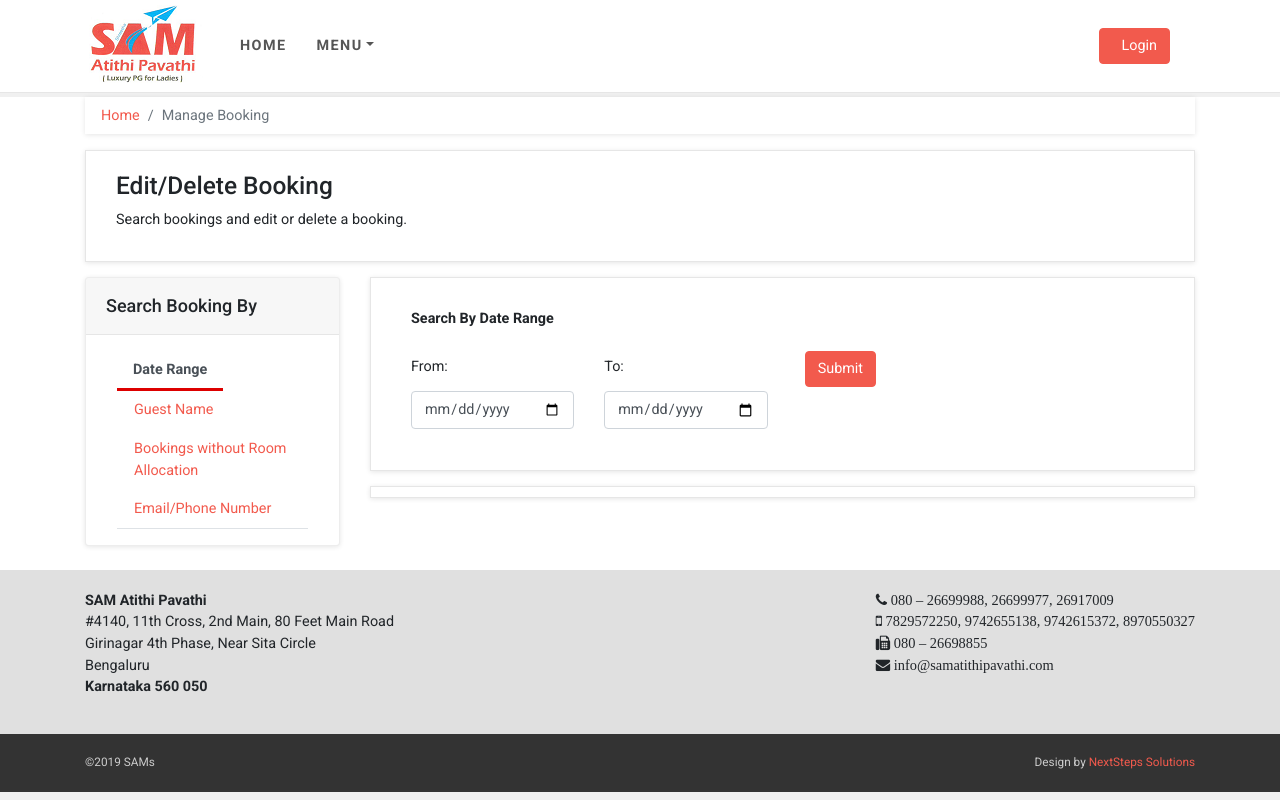
After one commit to ShekharTayade/managepg, a Django app: page /manage_booking/ in a window 1280 px wide. The commit adds this page. Run offline with Django 3.2, Linux system fonts and the light colour scheme; some libraries are stand-ins or nearby versions.

Commit message:
Upd 11Feb

```diff
--- a/guesthouse/static/css/style.default.css
+++ b/guesthouse/static/css/style.default.css
@@ -1410,8 +1410,7 @@ STYLE SWITCHER FOR DEMO
 
 .btn-primary:hover {
   color: #fff;
-  background-color: #3eaa94;
-  border-color: #3aa18c;
+  background-color: #000;
 }
 
 .btn-primary:focus, .btn-primary.focus {
--- /dev/null
+++ b/guesthouse/templates/guesthouse/manage_booking.html
@@ -0,0 +1,105 @@
+{% extends 'guesthouse/guesthouse_base.html' %}
+{% load static %}
+{% load widget_tweaks %}
+	<!-- Only Override the site content block -->
+	{% block sitecontent %}
+
+    <div id="all">
+		<div id="content">
+			<div class="container">
+				<div class = "row">
+					<div class="col-lg-12">
+						<!-- breadcrumb-->
+						<nav aria-label="breadcrumb">
+							<ol class="breadcrumb">
+								<li class="breadcrumb-item"><a href="{% url 'index' %}">Home</a></li>
+								<li aria-current="page" class="breadcrumb-item active">Manage Booking</li>
+							</ol>
+						</nav>
+					</div>
+				</div>
+				<div class = "row">
+					<div class = "col-sm-12">
+						<div class="box">
+							<h3>Edit/Delete Booking</h3>
+							<p>Search bookings and edit or delete a booking.</p>
+						</div>
+					</div>
+					<div class="col-lg-3">
+						<!--
+						*** MENUS ***
+						_________________________________________________________
+						-->
+						<div id = "tab_navigation" class="collapse show navbar-collapse">
+							<div class="card sidebar-menu mb-4">
+								<div class="card-header">
+									<h3 class="h4 card-title">Search Booking By</h3>
+								</div>
+								<div class="card-body">
+
+									<div class="container">
+										<ul class="nav nav-tabs" id="myTab" role="tablist">
+											<li class="nav-item">
+												<a class="nav-link active" data-toggle="tab" href="#date_search" role="tab" aria-controls="Name, Address & Contact">Date Range</a>
+											</li>
+											<li class="nav-item">
+												<a class="nav-link" data-toggle="tab" href="#name_search" role="tab" aria-controls="Personal Details">Guest Name</a>
+											</li>
+											<li class="nav-item">
+												<a class="nav-link" data-toggle="tab" href="#allocation_search" role="tab" aria-controls="Medical Details">Bookings without Room Allocation</a>
+											</li>
+											<li class="nav-item">
+												<a class="nav-link" data-toggle="tab" href="#email_phone_search" role="tab" aria-controls="Parents/Guardians">Email/Phone Number</a>
+											</li>
+										</ul>
+									</div>
+								</div>
+							</div>
+						</div>
+					</div>
+					<!-- End col-3 -->
+					<div class = "col-lg-9">
+						<div class="box info-bar">
+							<div class="tab-content">
+								<div class="tab-pane fade show active" id="date_search" role="tabpanel">
+									<div class="col-md-12">
+										{% include 'guesthouse/manage_booking_by_date.html' %}
+									</div>
+								</div>
+								<div class="tab-pane fade show " id="name_search" role="tabpanel">
+									<div class="col-md-12">
+										{% include 'guesthouse/manage_booking_by_name.html' %}
+									</div>
+								</div>
+								<div class="tab-pane fade show " id="allocation_search" role="tabpanel">
+									<div class="col-md-12">
+										{% include 'guesthouse/manage_booking_by_allocation.html' %}
+									</div>
+								</div>
+								<div class="tab-pane fade show " id="email_phone_search" role="tabpanel">
+									<div class="col-md-12">
+										{% include 'guesthouse/manage_booking_by_email_phone.html' %}
+									</div>
+								</div>
+							</div>
+							<!-- end tab-->
+						</div>
+						<div class="box info-bar">
+							<div id = "booking_table">
+
+							</div>
+						</div>
+					</div>
+					<!-- END`: Col-9 -->
+				</div>
+			</div>
+        </div>
+    </div>
+
+
+	{% endblock sitecontent %}
+
+
+	{% block jscripts %}
+
+	{% endblock jscripts %}
--- /dev/null
+++ b/guesthouse/templates/guesthouse/manage_booking_by_allocation.html
@@ -0,0 +1,23 @@
+							<p><strong> Search Bookings without Room Allocation By Date Range</strong> </p>
+							<div class = "row">
+								<div class = "col-sm-5 col-lg-3">
+									<div class="form-group">
+										<label>From:</label>
+										<input name = "alloc_fromdate" id = "alloc_fromdate"
+											class = "form-control" type="date" />
+									</div>
+								</div>
+								<div class = "col-sm-5 col-lg-3">
+									<div class="form-group">
+										<label>To:</label>
+										<input name = "alloc_todate" id = "alloc_todate"
+											class = "form-control" type="date" />
+									</div>
+								</div>
+								<div class = "col-sm-2 col-lg-2">
+									<div class="form-group">
+										<label>&nbsp;</label>
+										<input type="submit" class = "btn btn-primary">
+									</div>
+								</div>
+							</div>
--- /dev/null
+++ b/guesthouse/templates/guesthouse/manage_booking_by_date.html
@@ -0,0 +1,23 @@
+							<p><strong> Search By Date Range</strong> </p>
+							<div class = "row">
+								<div class = "col-sm-5 col-lg-3">
+									<div class="form-group">
+										<label>From:</label>
+										<input name = "fromdate" id = "fromdate"
+											class = "form-control" type="date" />
+									</div>
+								</div>
+								<div class = "col-sm-5 col-lg-3">
+									<div class="form-group">
+										<label>To:</label>
+										<input name = "todate" id = "todate"
+											class = "form-control" type="date" />
+									</div>
+								</div>
+								<div class = "col-sm-2 col-lg-2">
+									<div class="form-group">
+										<label>&nbsp;</label>
+										<input type="submit" class = "btn btn-primary">
+									</div>
+								</div>
+							</div>
--- /dev/null
+++ b/guesthouse/templates/guesthouse/manage_booking_by_email_phone.html
@@ -0,0 +1,25 @@
+									<p> <strong>Search By Email / Phone Number</strong> </p>
+									<div class = "row">
+										<div class = "col-sm-5 col-lg-4">
+											<div class="form-group">
+												<label>Email:</label>
+												<input name = "email" id = "email"
+													class = "form-control" type="email" />
+											</div>
+										</div>
+										<div class = "col-sm-5 col-lg-4">
+											<div class="form-group">
+												<label>Phone:</label>
+												<input name = "phone" id = "phone"
+													class = "form-control" type="text" />
+											</div>
+										</div>
+
+										<div class = "col-sm-2 col-lg-2">
+											<div class="form-group">
+												<label>&nbsp;</label>
+												<input type="submit" class = "btn btn-primary">
+											</div>
+										</div>
+
+									</div>
--- /dev/null
+++ b/guesthouse/templates/guesthouse/manage_booking_by_name.html
@@ -0,0 +1,32 @@
+									<p> <strong>Search By Name</strong> </p>
+									<div class = "row">
+										<div class = "col-sm-4 col-lg-3">
+											<div class="form-group">
+												<label>First:</label>
+												<input name = "firstname" id = "firstname"
+													class = "form-control" type="text" />
+											</div>
+										</div>
+										<div class = "col-sm-4 col-lg-3">
+											<div class="form-group">
+												<label>Middle:</label>
+												<input name = "middlename" id = "middlename"
+													class = "form-control" type="text" />
+											</div>
+										</div>
+										<div class = "col-sm-3 col-lg-3">
+											<div class="form-group">
+												<label>Last:</label>
+												<input name = "lastname" id = "lastname"
+													class = "form-control" type="text" />
+											</div>
+										</div>
+
+										<div class = "col-sm-2 col-lg-2">
+											<div class="form-group">
+												<label>&nbsp;</label>
+												<input type="submit" class = "btn btn-primary">
+											</div>
+										</div>
+
+									</div>
--- a/guesthouse/templates/guesthouse/topbar.html
+++ b/guesthouse/templates/guesthouse/topbar.html
@@ -75,9 +75,8 @@
 										<div class="col-md-6 col-lg-3">
 											<h5>Bookings</h5>
 											<ul class="list-unstyled mb-3">
-											  <li class="nav-item"><a href="{% url 'booking' %}" class="nav-link">New Booking</a></li>
-											  <li class="nav-item"><a href="booking.html" class="nav-link">Edit Existing Booking</a></li>
-											  <li class="nav-item"><a href="booking.html" class="nav-link">Delete a Booking</a></li>
+											  <li class="nav-item"><a href="{% url 'new_booking' %}" class="nav-link">New Booking</a></li>
+											  <li class="nav-item"><a href="{% url 'manage_booking' %}" class="nav-link">Edit/Delete Existing Booking</a></li>
 											</ul>
 										</div>
 										<div class="col-md-6 col-lg-3">
--- a/guesthouse/urls.py
+++ b/guesthouse/urls.py
@@ -30,8 +30,11 @@ urlpatterns =[
 	   auth_views.PasswordResetCompleteView.as_view(template_name='password_reset_complete.html'),
 	   name='password_reset_complete'),
 
-	url(r'^booking/$', views.booking_form_new, name='booking'),
+	url(r'^new_booking/$', views.new_booking, name='new_booking'),
 	url(r'^ajax/get_addr_pin_city_state/$', views.get_addr_pin_city_state, name='get_addr_pin_city_state'),
+
+	url(r'^manage_booking/$', views.manage_booking, name='manage_booking'),
+
 ]
 
 if settings.DEBUG:
--- a/guesthouse/views/booking_views.py
+++ b/guesthouse/views/booking_views.py
@@ -7,6 +7,8 @@ from django.conf import settings
 
 from datetime import datetime
 import datetime
+
+import datetime
 import json
 
 from .views import *
@@ -15,9 +17,9 @@ from guesthouse.models import Guesthouse, Booking, Guest, Room_allocation
 from guesthouse.models import Generate_number_by_month, Bed, Room, Floor, Block
 
 today = datetime.date.today()
-def booking_form_new(request):
+def new_booking(request):
 
-
+	validation_msg = []
 	if request.method == 'POST':
 
 		#booking = Booking.objects.get(booking_number = form.booking_number)
@@ -126,7 +128,6 @@ def booking_form_new(request):
 	rooms = room_availability['rooms']
 	beds = room_availability['beds']
 
-	validation_msg = []
 	if beds is None:
 		validation_msg.append['There is no availability currently!!']
 
@@ -209,6 +210,26 @@ def applyBookingValidations(guest_form, booking_form, room_allocation_form):
 
 	result = True
 	msg = []
+
+
+	if guest_form:
+		validation = validate_address(guest_form.data['guest-current_pin_code'],
+				guest_form.data['guest-current_city'],
+				guest_form.data['guest-current_state'],
+				guest_form.data['guest-current_country'])
+		if not validation['valid']:
+			msg.append( validation['msg'])
+			result = False
+
+	if booking_form:
+		if booking_form.data['booking-check_in_date'] is not None and  booking_form.data['booking-check_out_date'] is not None :
+			check_in = datetime.datetime.strptime( booking_form.data['booking-check_in_date'], '%Y-%m-%d' )
+			check_out = datetime.datetime.strptime( booking_form.data['booking-check_out_date'], '%Y-%m-%d')
+			if check_out <= check_in:
+				msg.append("Room Allocation -> Check-out should be later than check-in")
+				result = False
+
+
 	return {'result':result, 'msg':msg}
 
 def get_availablity(request, from_date):
@@ -236,3 +257,7 @@ def get_availablity(request, from_date):
 	blocks = Block.objects.filter(block_id__in = blocks_arr)
 
 	return { 'beds':beds, 'rooms':rooms, 'floors':floors, 'blocks':blocks }
+
+def manage_booking(request):
+
+	return render(request, 'guesthouse/manage_booking.html', {} )
```
Also changed, not shown: guesthouse/models.py (+10 -4 lines), guesthouse/templates/guesthouse/guest_name_address_contact.html (+4 -4 lines), guesthouse/templates/guesthouse/new_booking.html (+27 -3 lines), guesthouse/views/views.py (+9 -13 lines), media/uploads/2019/02/11/Amogh_Pic_passportSize.jpg (added), media/uploads/2019/02/11/Amogh_Pic_passportSize_OXZp5D6.jpg (added), media/uploads/2019/02/11/Amogh_Pic_passportSize_edT9QmL.jpg (added).
